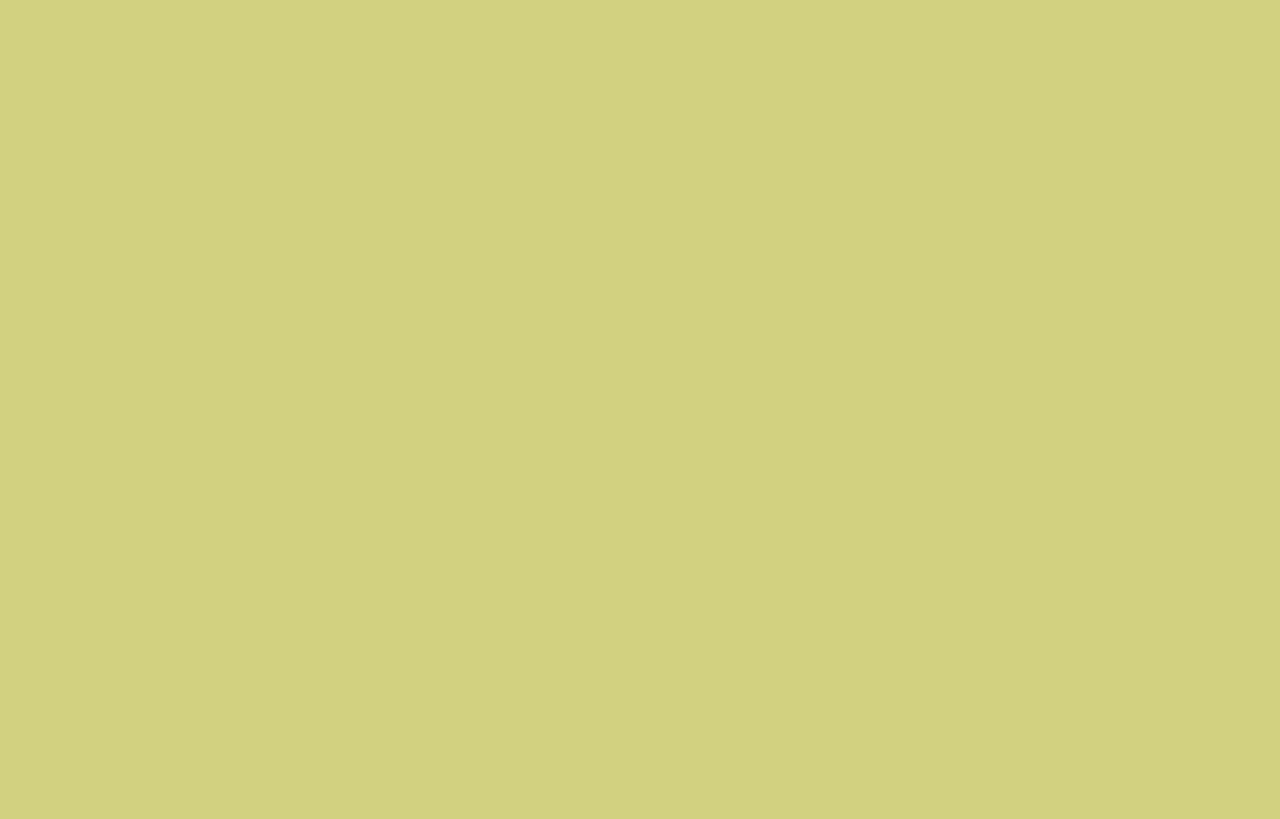
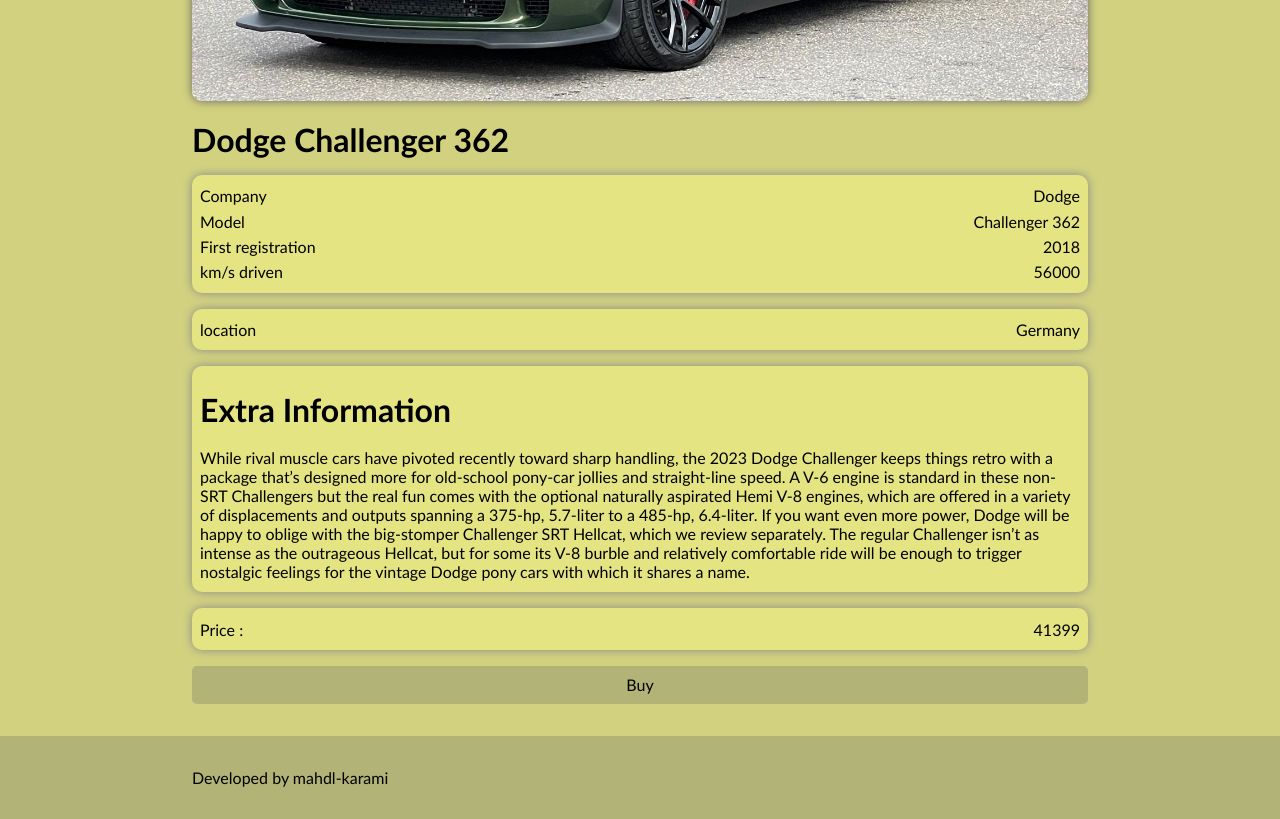
Before and after one commit to mahdl-karami/njs-car-dealership, a Next.js app: page /cars/1 in a window 1280 px wide. Shown: the part 860-1679 px from the top of the page. Before the commit the page ends 800 px from the top, so only its background shows below. Built offline with nearby package versions, Linux system fonts and the light colour scheme.

Commit message:
carPage done + style

```diff
--- a/src/components/CarCard.js
+++ b/src/components/CarCard.js
@@ -1,9 +1,11 @@
 //? import styles
 import styles from "@/styles/carCard.module.css";
+import Link from "next/link";
 const { card, lead } = styles;
 const CarCard = ({ car }) => {
-  const { image, name, model, year, distance, location, price } = car;
+  const { image, name, model, year, distance, location, price, id } = car;
   return (
+    <Link href={`/cars/${id}`}>
       <div className={card}>
         <img src={image} />
         <h3>{name + " " + model}</h3>
@@ -13,6 +15,7 @@
           <p>{location}</p>
         </span>
       </div>
+    </Link>
   );
 };
 
--- a/src/pages/cars/[carId].js
+++ b/src/pages/cars/[carId].js
@@ -1,9 +1,49 @@
-import React from 'react'
+import cars from "@/data/carsData";
+import { useRouter } from "next/router";
+import styles from "@/styles/carPage.module.css";
+const { page, desc } = styles;
 
 const Car = () => {
+  const router = useRouter();
+  const carId = router.query.carId;
+  const car = cars.filter((car) => car.id == carId)[0];
+  const { image, name, model, year, distance, description, location, price } = car;
   return (
-    <div>Car</div>
-  )
-}
+    <div className="wrapper">
+      <div className={page}>
+        {" "}
+        <img src={image} />
+        <h3>{name + " " + model}</h3>
+        <div>
+          <span>
+            <p>Company</p>
+            <p>Model</p>
+            <p>First registration</p>
+            <p>km/s driven</p>
+          </span>
+          <span>
+            <p>{name}</p>
+            <p>{model}</p>
+            <p>{year}</p>
+            <p>{distance}</p>
+          </span>
+        </div>
+        <div>
+          <p>location</p>
+          <p>{location}</p>
+        </div>
+        <div className={desc}>
+          <h3>Extra Information</h3>
+          <p>{description}</p>
+        </div>
+        <div>
+          <p>Price : </p>
+          <p>{price}</p>
+        </div>
+        <button>Buy</button>
+      </div>
+    </div>
+  );
+};
 
-export default Car
+export default Car;
--- /dev/null
+++ b/src/styles/carPage.module.css
@@ -0,0 +1,45 @@
+.page {
+}
+.page img {
+  width: 100%;
+  border-radius: 10px;
+  box-shadow: 0 0 10px #646464;
+}
+.page h3 {
+  font-size: 2em;
+  margin: 1rem 0;
+}
+.page div {
+  background: var(--secondary);
+  border-radius: 10px;
+  padding: 0.5rem;
+  margin: 1rem 0;
+  box-shadow: 0 0 10px #888888;
+}
+.page div {
+  display: flex;
+  justify-content: space-between;
+}
+.page div span:nth-child(2) {
+  text-align: right;
+}
+.page p {
+  padding: 0.2rem 0;
+}
+.desc {
+  display: block !important;
+}
+.page button {
+  width: 100%;
+  background: var(--primary);
+  border: none;
+  border-radius: 5px;
+  padding: 0.6rem 1.2rem;
+  font-size: 1em;
+  margin-bottom: 2rem;
+  cursor: pointer;
+  transition: opacity linear 0.3s;
+}
+.page button:hover {
+  opacity: 80%;
+}
```
Lines whose indentation alone changed are shown as unchanged.
